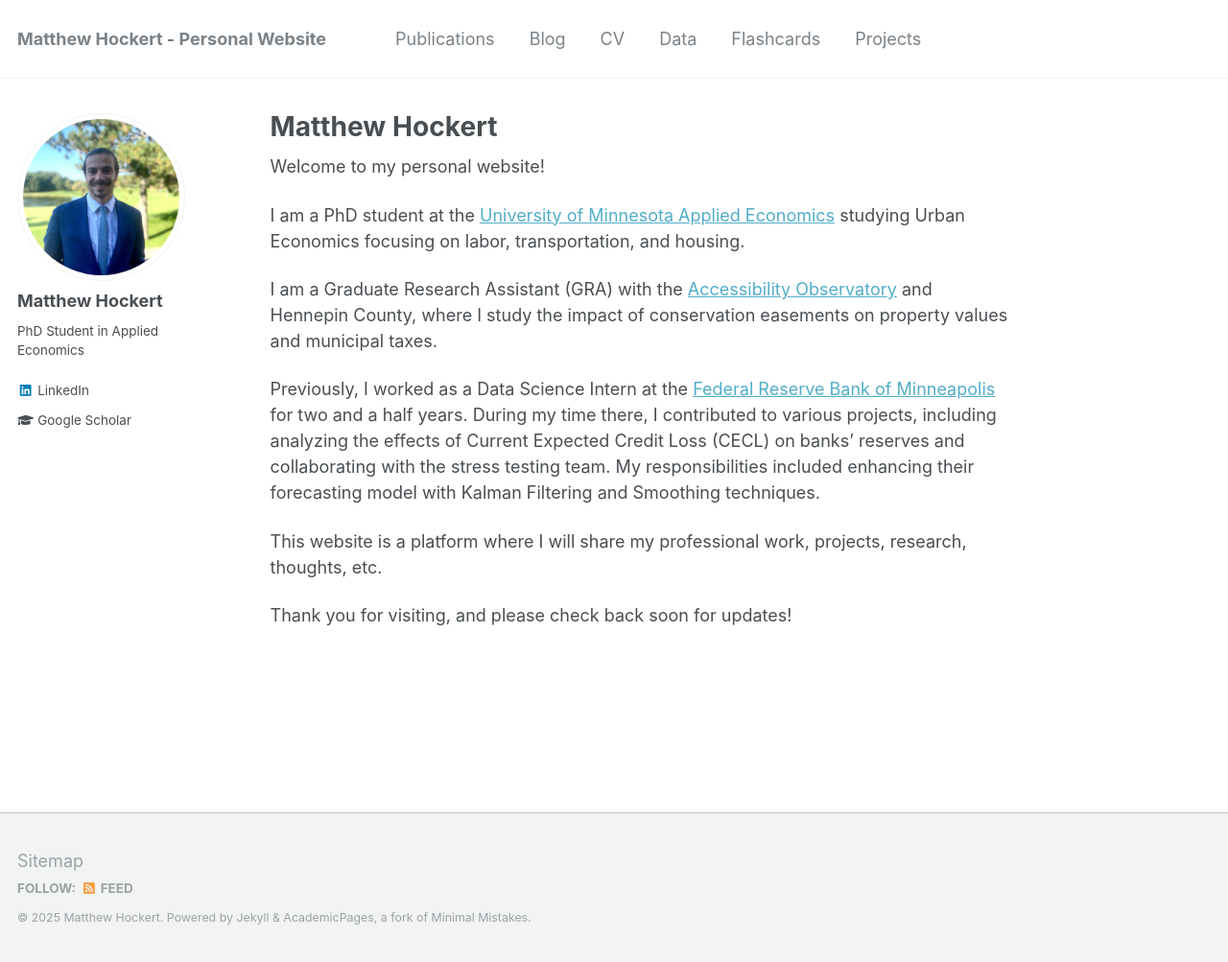
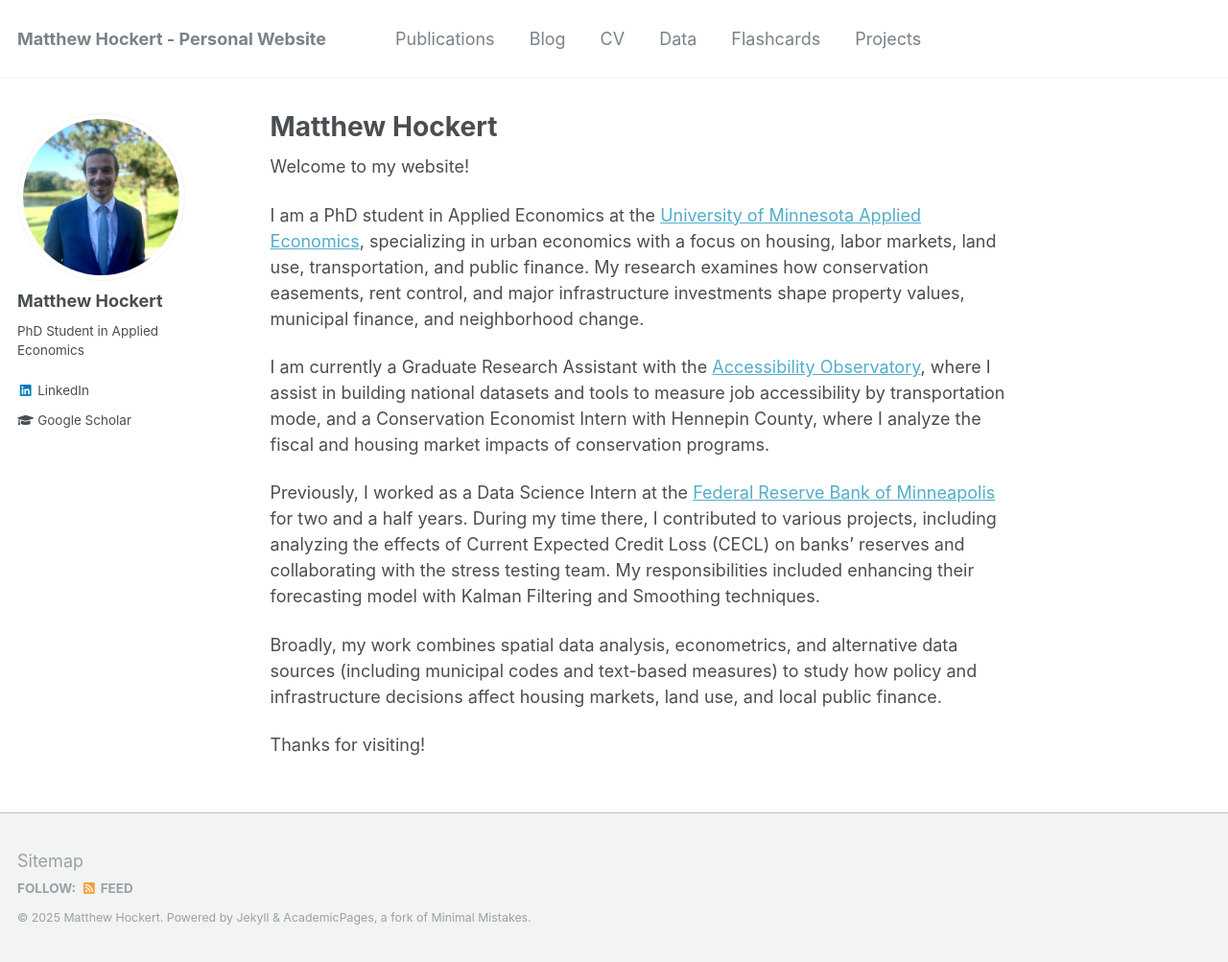
Before and after one commit to MatthewHockert/MatthewHockert.github.io, a Jekyll site: the page built from _pages/about.md, in a window 1280 px wide and 1003 px high. Shown: the whole window at 96% size. Built offline with Jekyll 4.4.1, drawn with Linux system fonts in a browser that asks for light colours.

Commit message:
updated about me

```diff
--- a/_pages/about.md
+++ b/_pages/about.md
@@ -8,14 +8,15 @@
   - /about.html
 ---
 
-Welcome to my personal website!
+Welcome to my website!
 
-I am a PhD student at the [University of Minnesota Applied Economics](https://apec.umn.edu) studying Urban Economics focusing on labor, transportation, and housing.
+I am a PhD student in Applied Economics at the [University of Minnesota Applied Economics](https://apec.umn.edu), specializing in urban economics with a focus on housing, labor markets, land use, transportation, and public finance. My research examines how conservation easements, rent control, and major infrastructure investments shape property values, municipal finance, and neighborhood change.
 
-I am a Graduate Research Assistant (GRA) with the [Accessibility Observatory](https://www.cts.umn.edu/programs/ao) and Hennepin County, where I study the impact of conservation easements on property values and municipal taxes.
+I am currently a Graduate Research Assistant with the [Accessibility Observatory](https://www.cts.umn.edu/programs/ao), where I assist in building national datasets and tools to measure job accessibility by transportation mode, and a Conservation Economist Intern with Hennepin County, where I analyze the fiscal and housing market impacts of conservation programs.
+
 
 Previously, I worked as a Data Science Intern at the [Federal Reserve Bank of Minneapolis](https://www.minneapolisfed.org) for two and a half years. During my time there, I contributed to various projects, including analyzing the effects of Current Expected Credit Loss (CECL) on banks’ reserves and collaborating with the stress testing team. My responsibilities included enhancing their forecasting model with Kalman Filtering and Smoothing techniques.
 
-This website is a platform where I will share my professional work, projects, research, thoughts, etc.
+Broadly, my work combines spatial data analysis, econometrics, and alternative data sources (including municipal codes and text-based measures) to study how policy and infrastructure decisions affect housing markets, land use, and local public finance.
 
-Thank you for visiting, and please check back soon for updates!
+Thanks for visiting!
```
Also changed, not shown: _pages/projects.md (+0 -2 lines).
